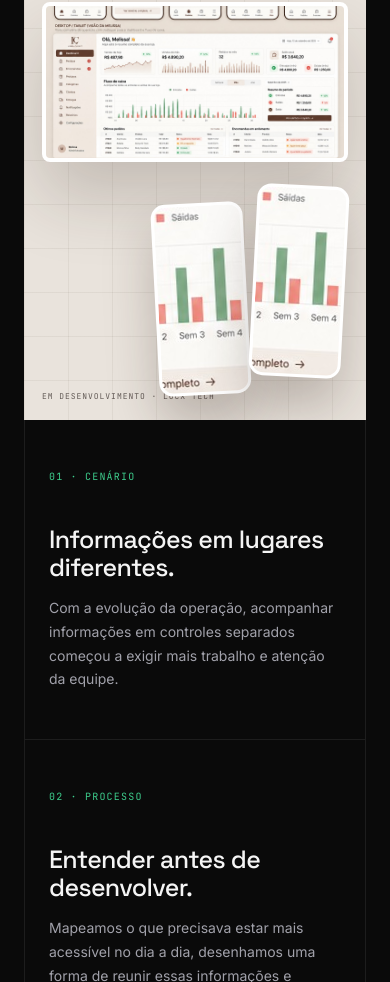
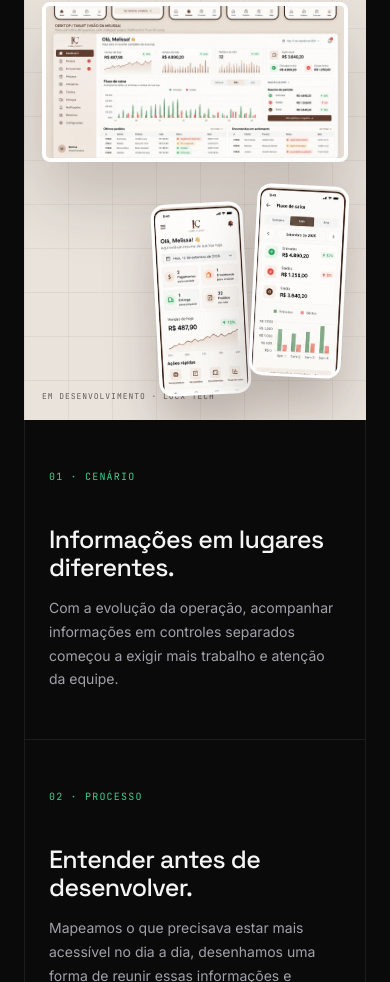
Before and after one commit to pauloluccasdev/lucxtech, a Next.js app: page / in a window 390 px wide. Shown: the part 7462-8444 px from the top of the page. Built offline with nearby package versions, Linux system fonts and the light colour scheme.

Commit message:
fix: corrige recortes mobile do case Liora

```diff
--- a/app/globals.css
+++ b/app/globals.css
@@ -731,12 +731,11 @@ button { font-family: inherit; cursor: pointer; }
 .case-desktop { position: relative; z-index: 1; width: 86%; aspect-ratio: 1.92; overflow: hidden; border: 8px solid #fff; border-radius: 16px; background: #fff; box-shadow: 0 35px 70px rgba(43,28,21,.2); }
 .case-desktop img { object-fit: cover; object-position: center 100%; }
 .case-mobile-stack { position: absolute; z-index: 3; right: 4%; bottom: 40px; display: flex; align-items: flex-end; gap: 14px; }
-.case-phone { position: relative; width: 175px; aspect-ratio: .48; overflow: hidden; border: 6px solid #fff; border-radius: 24px; background: #fff; box-shadow: 0 28px 50px rgba(43,28,21,.25); }
-.case-phone img { max-width: none; object-fit: none; height: auto !important; }
+.case-phone { position: relative; width: 175px; aspect-ratio: .48; overflow: hidden; border: 6px solid #fff; border-radius: 24px; background-color: #f8f5f1; background-image: url('/projects/liora-closet-wireframe.png'); background-repeat: no-repeat; background-size: 930px auto; box-shadow: 0 28px 50px rgba(43,28,21,.25); }
 .phone-one { transform: rotate(-3deg) translateY(18px); }
 .phone-two { transform: rotate(3deg); }
-.phone-one img { width: 930px !important; left: -5px !important; top: -36px !important; }
-.phone-two img { width: 930px !important; left: -406px !important; top: -36px !important; }
+.phone-one { background-position: -24px -39px; }
+.phone-two { background-position: -204px -39px; }
 .case-stamp { position: absolute; left: 46px; bottom: 25px; z-index: 2; font-family: var(--font-mono); font-size: 10px; letter-spacing: .12em; color: rgba(28,19,15,.65); }
 .case-story { display: grid; grid-template-columns: repeat(3, 1fr); border-left: 1px solid var(--line); border-bottom: 1px solid var(--line); }
 .case-story article { padding: 42px 34px 48px; border-right: 1px solid var(--line); }
@@ -845,8 +844,9 @@ button { font-family: inherit; cursor: pointer; }
   .case-desktop { border-width: 4px; border-radius: 8px; }
   .case-mobile-stack { right: 6%; bottom: 44px; gap: 7px; }
   .case-phone { width: 92px; border-width: 3px; border-radius: 14px; }
-  .case-phone img { width: 490px !important; top: -18px !important; }
-  .phone-two img { left: -214px !important; }
+  .case-phone { background-size: 490px auto; }
+  .phone-one { background-position: -13px -20px; }
+  .phone-two { background-position: -108px -20px; }
   .case-stamp { left: 18px; bottom: 18px; font-size: 8px; }
   .case-story article { padding-left: 24px; padding-right: 24px; }
   .case-foot { flex-direction: column; gap: 20px; }
--- a/components/Projects.tsx
+++ b/components/Projects.tsx
@@ -31,12 +31,8 @@ export default function Projects() {
           </div>
 
           <div className="case-mobile-stack" aria-hidden="true">
-            <div className="case-phone phone-one">
-              <Image src="/projects/liora-closet-wireframe.png" alt="" width={1312} height={1199} />
-            </div>
-            <div className="case-phone phone-two">
-              <Image src="/projects/liora-closet-wireframe.png" alt="" width={1312} height={1199} />
-            </div>
+            <div className="case-phone phone-one" />
+            <div className="case-phone phone-two" />
           </div>
 
           <div className="case-stamp">EM DESENVOLVIMENTO · LUCX TECH</div>
```
